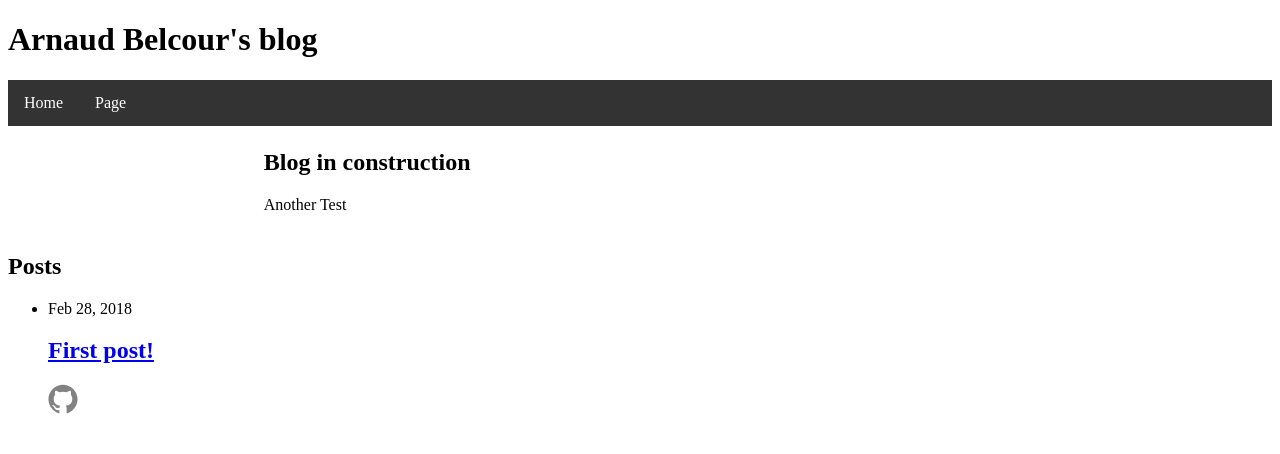
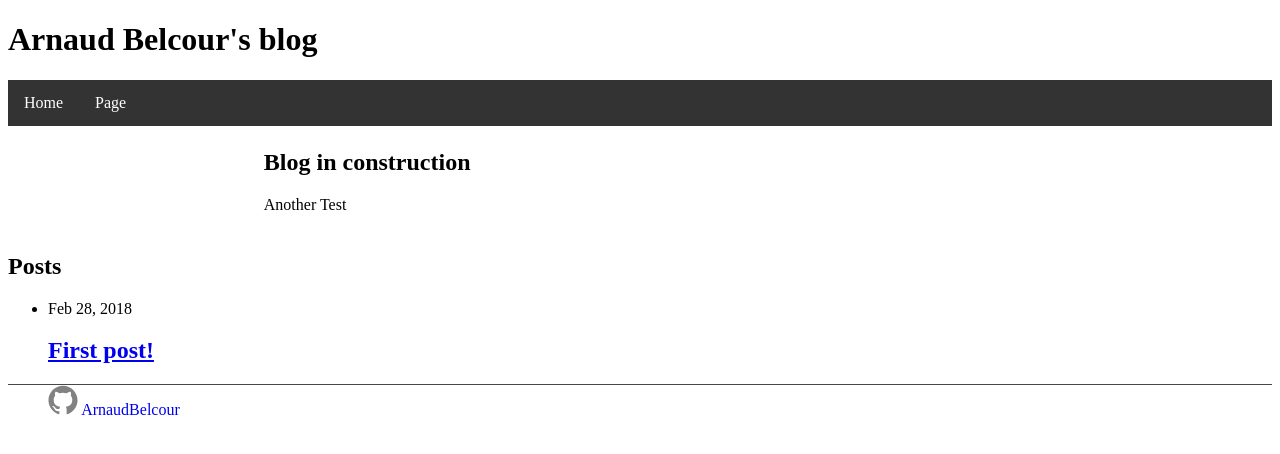
Before and after one commit to ArnaudBelcour/blog, a Jekyll site: the page built from index.html, in a window 1280 px wide. Shown: the top 454 px of the page. Built offline with Jekyll 4.4.1, drawn with Linux system fonts in a browser that asks for light colours; the repository's description, which GitHub fills in, is left out.

Commit message:
Add username to github icon. Add a footer line. Delete Google Analytics.

```diff
--- a/_includes/footer.html
+++ b/_includes/footer.html
@@ -3,7 +3,7 @@
     <ul>
       {% if site.github_username %}
       <li>
-      {% include icon-github.html %}
+      {% include icon-github.html username=site.github_username %}
       </li>
       {% endif %}
     </ul>
--- a/_layouts/default.html
+++ b/_layouts/default.html
@@ -33,23 +33,12 @@
         {{ content }}
       </section>
     </div>
+  </body>
 
     <!-- FOOTER  -->
-    <div id="footer_wrap" class="outer">
+    <div id="footer_wrap">
       <footer class="inner">
         {% include footer.html %}
       </footer>
     </div>
-
-    {% if site.google_analytics %}
-      <script type="text/javascript">
-        (function(i,s,o,g,r,a,m){i['GoogleAnalyticsObject']=r;i[r]=i[r]||function(){
-        (i[r].q=i[r].q||[]).push(arguments)},i[r].l=1*new Date();a=s.createElement(o),
-        m=s.getElementsByTagName(o)[0];a.async=1;a.src=g;m.parentNode.insertBefore(a,m)
-        })(window,document,'script','//www.google-analytics.com/analytics.js','ga');
-        ga('create', '{{ site.google_analytics }}', 'auto');
-        ga('send', 'pageview');
-      </script>
-    {% endif %}
-  </body>
 </html>
--- a/assets/css/style.css
+++ b/assets/css/style.css
@@ -23,11 +23,12 @@
 }
 
 .icon-bar {
+    border-top : 0.5px solid rgb(73, 71, 71);
     margin: 0 auto 0 auto;
   }
 
   .icon-bar ul {
-    margin: 20px 0 0 0;
+    margin: 0px 0 0 0;
     text-align: left;
   }
 
```
